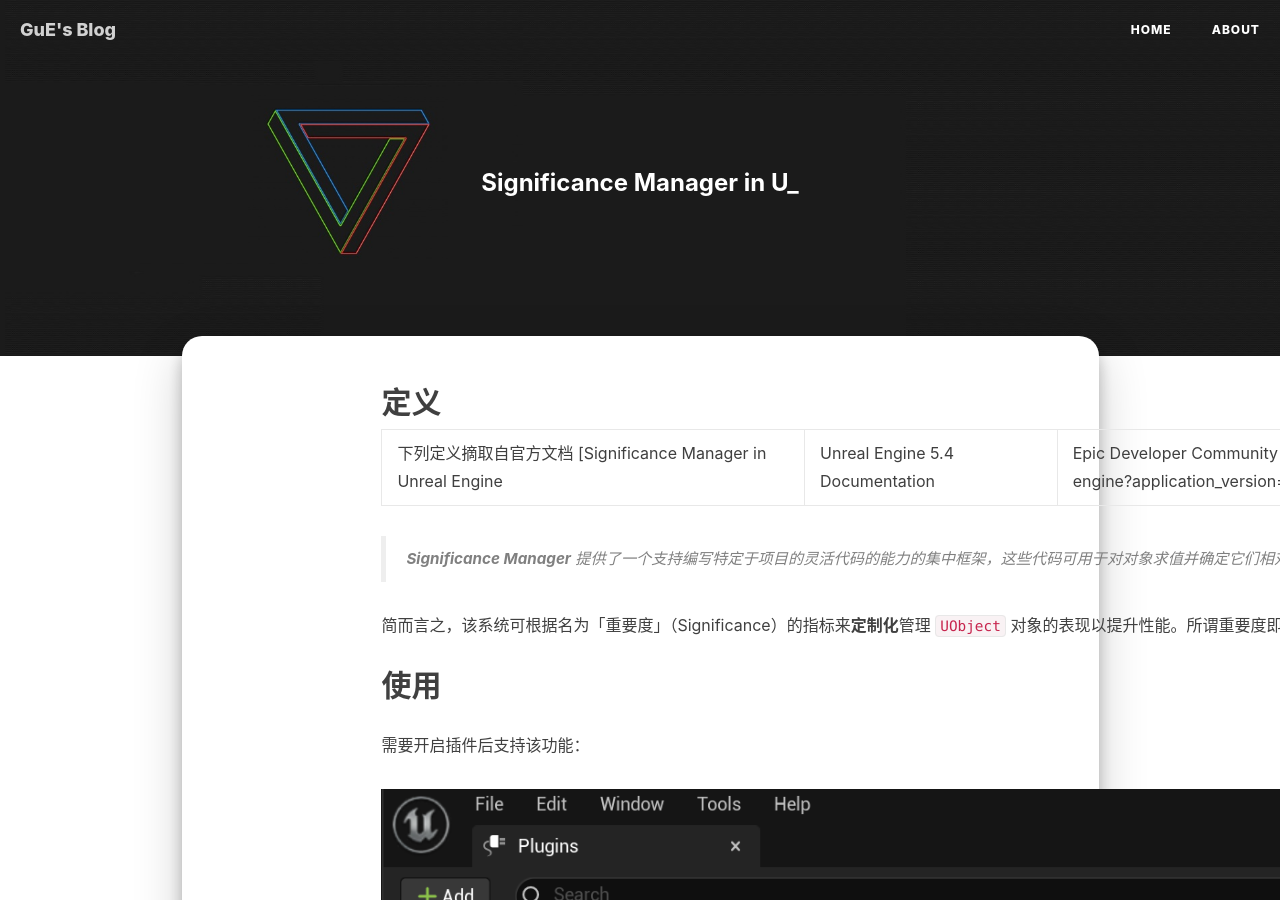
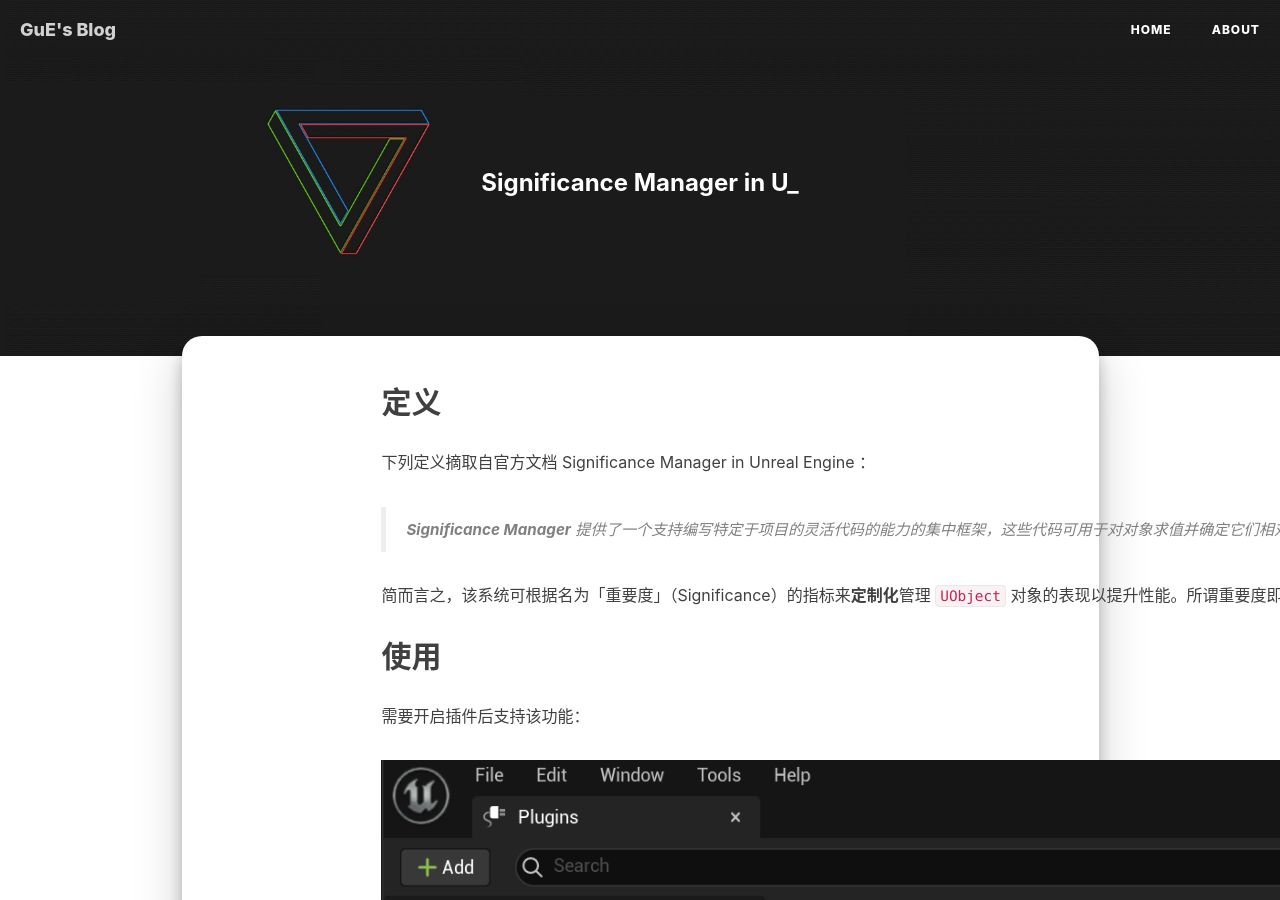
Before and after one commit to GueChen/GueChen.github.io, a Jekyll site: the page built from _posts/2024-06-23-UE Significance Manager.md, in a window 1280 px wide and 900 px high. Built offline with Jekyll 4.4.1, drawn with Linux system fonts in a browser that asks for light colours.

Commit message:
update css style

```diff
--- a/_posts/2024-06-23-UE Significance Manager.md
+++ b/_posts/2024-06-23-UE Significance Manager.md
@@ -1,13 +1,13 @@
 ---
 layout: post
 title:  "Significance Manager in UE5"
-date:   2024-06-23 20:20:00 +0800
+date:   2024-06-22 20:20:00 +0800
 categories: jekyll update
 ---
 
 ## 定义
 
-下列定义摘取自官方文档 [Significance Manager in Unreal Engine | Unreal Engine 5.4 Documentation | Epic Developer Community (epicgames.com)](https://dev.epicgames.com/documentation/en-us/unreal-engine/significance-manager-in-unreal-engine?application_version=5.3)
+下列定义摘取自官方文档 [Significance Manager in Unreal Engine ](https://dev.epicgames.com/documentation/en-us/unreal-engine/significance-manager-in-unreal-engine?application_version=5.3)：
 
 > **Significance Manager** 提供了一个支持编写特定于项目的灵活代码的能力的集中框架，这些代码可用于对对象求值并确定它们相对于彼此的优先顺序。通过使用该评估方法，对象可通过关闭 **粒子发射器** 等 **组件** 或以较低的频率运行复杂AI代码的方式修改其行为。
 
```
